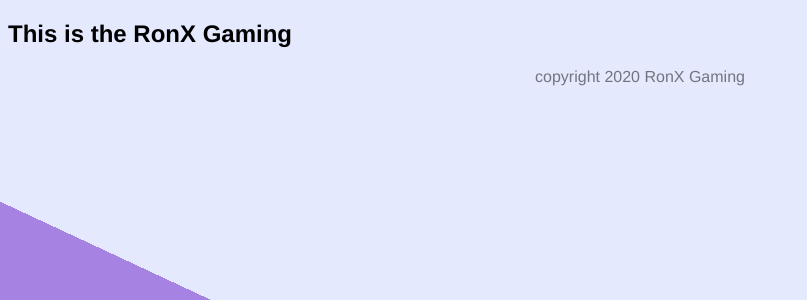
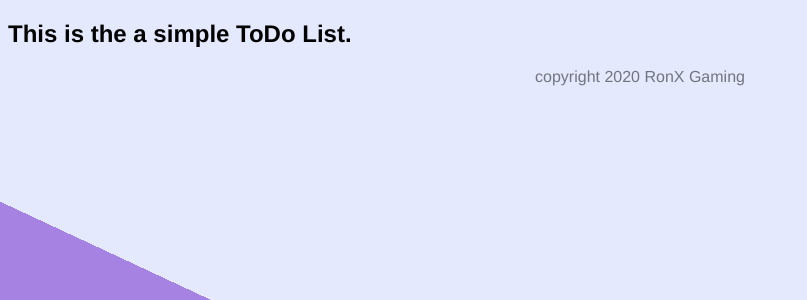
Before and after one commit to nischaynagar/ToDoList-v1, a Node server app: template views/about.ejs in a window 1280 px wide. Shown: the top 300 px of the page, without its empty margins (0-807 px from the left). Run offline with Node 20, Linux system fonts and the light colour scheme; the template is opened without the code that fills it, so the values that code supplies are empty; some libraries are stand-ins or nearby versions.

Commit message:
Update about.ejs

```diff
--- a/views/about.ejs
+++ b/views/about.ejs
@@ -2,6 +2,6 @@
 
 <%- include("header.ejs") -%>
 
-<h2>This is the RonX Gaming</h2>
+<h2>This is the a simple ToDo List.</h2>
 
 <%- include("footer.ejs") -%>
```
